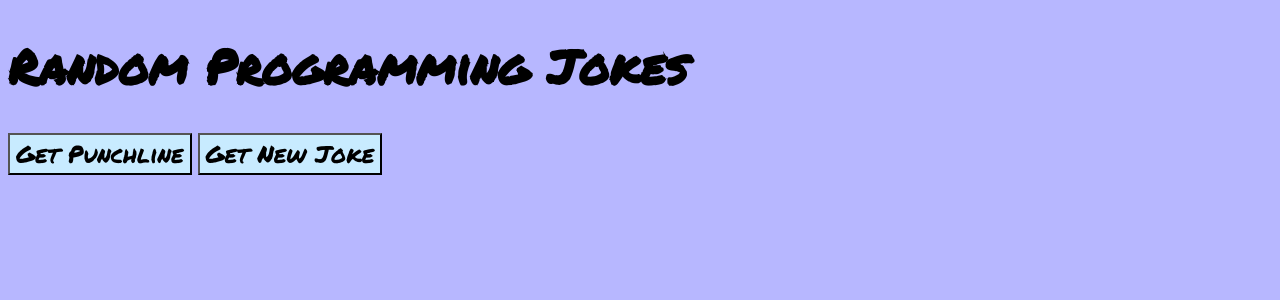
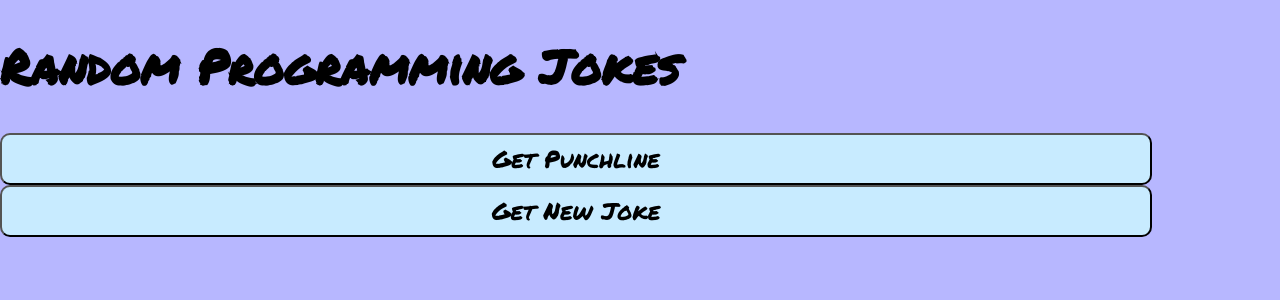
Before and after one commit to JLowe-N/JLowenPortfolioSite, a Django app: page /jokepage in a window 1280 px wide. Shown: the top 300 px of the page. Run offline with Django 3.2, Linux system fonts and the light colour scheme.

Commit message:
Refactor button stylings

```diff
--- a/portfolioapp/static/portfolioapp/css/jokepage.css
+++ b/portfolioapp/static/portfolioapp/css/jokepage.css
@@ -1,5 +1,8 @@
 body {
+    margin: 0;
+    padding: 0;
     font-family: 'Permanent Marker', 'Roboto', cursive;
+    font-size: 1.5rem;
     background: #b7b7ff;
 }
 
@@ -15,15 +18,16 @@ div {
     font-size: 1.5rem;
 }
 
-button {
-    font-size: 1.5rem;
-    font-family: 'Permanent Marker', 'Roboto', cursive;
-}
-
 /*=====
 Button Design
 =====*/
 
 button {
     background: #c8ebff;
+    padding: 0.25em 0;
+    width: 90%;
+    border-radius: 10px;
+    font-family: inherit;
+    font-size: inherit;
+    cursor: pointer;
 }
```
